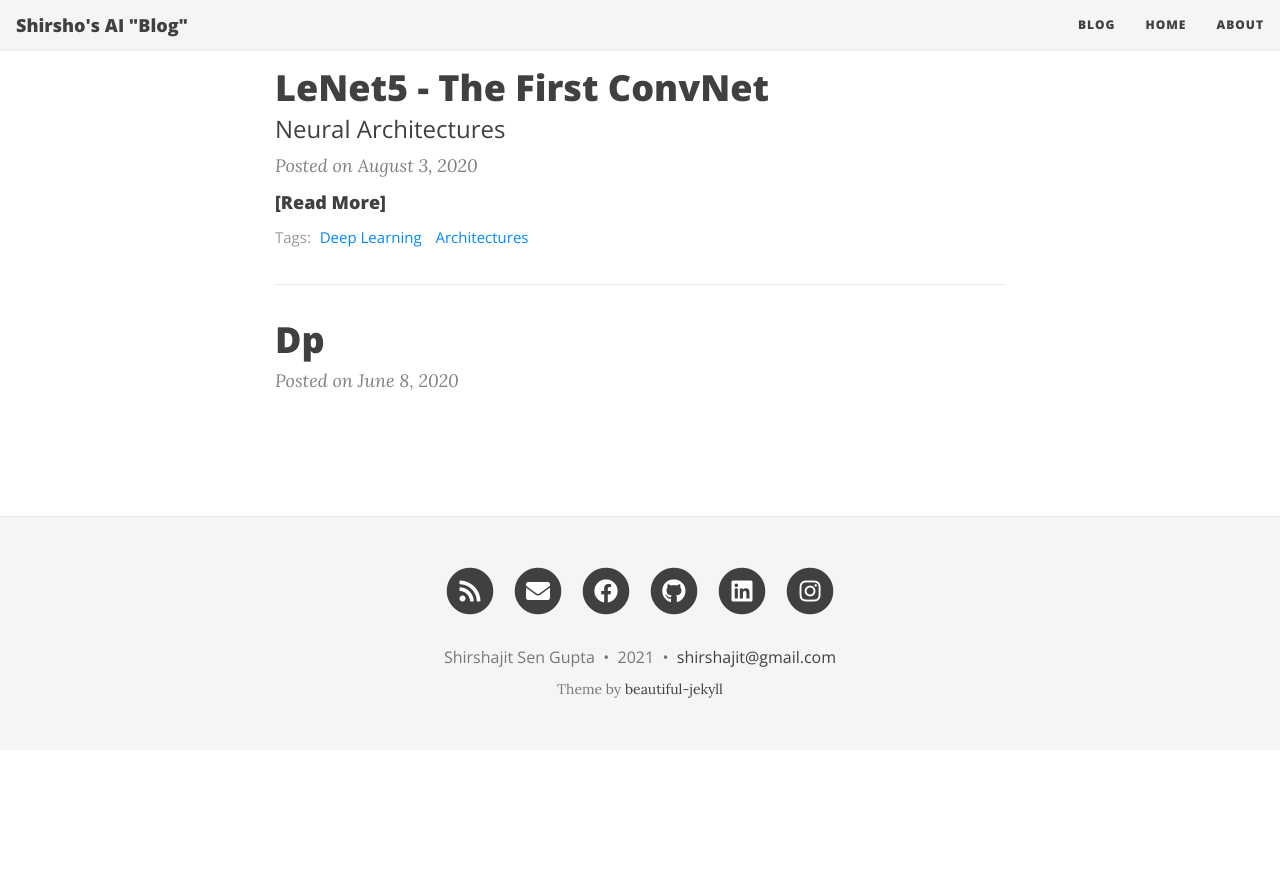
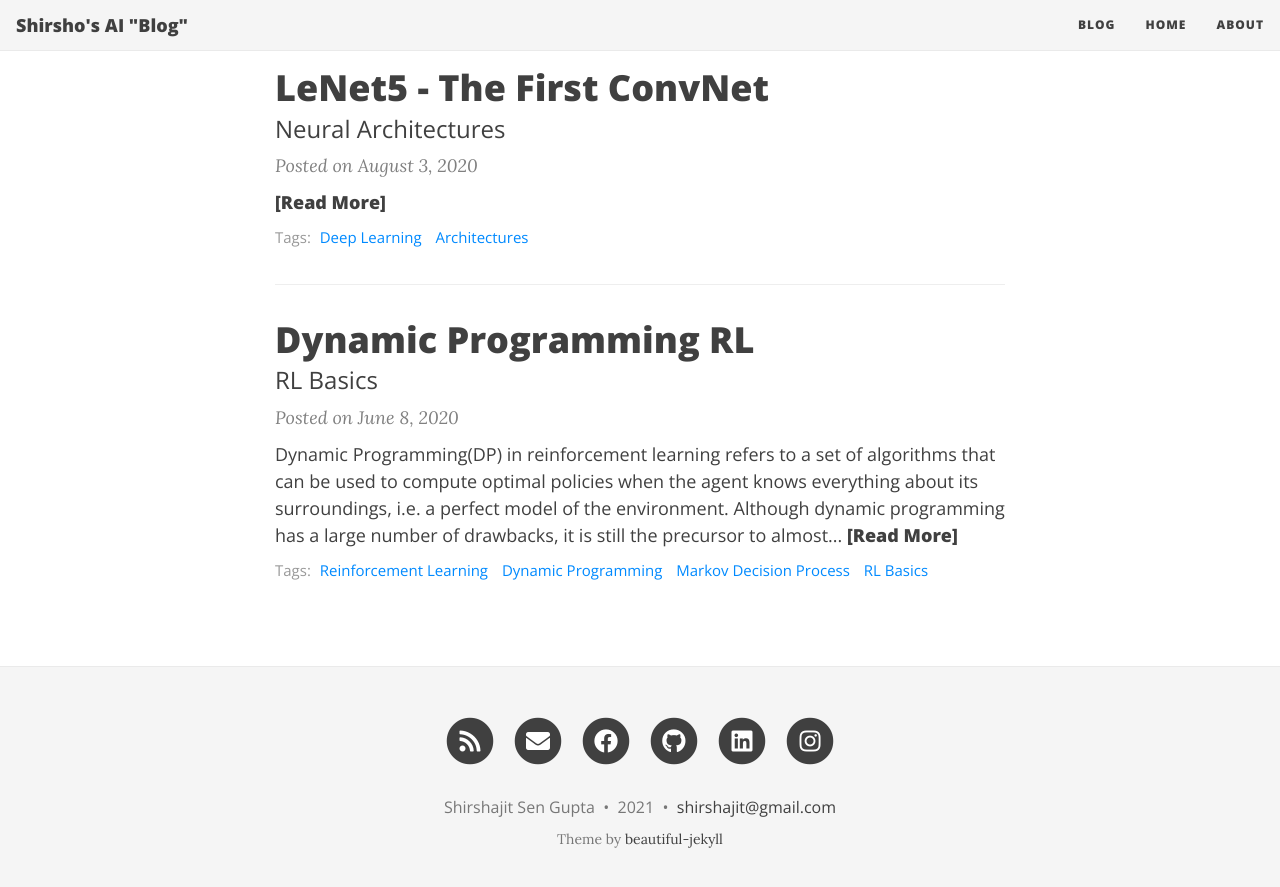
Before and after one commit to shirsho-12/shirsho-12.github.io, a Jekyll site: the page built from index.html, in a window 1280 px wide and 900 px high, scrolled down 1346 px. Shown: the top 887 px of the window. Built offline with Jekyll 4.4.1, drawn with Linux system fonts in a browser that asks for light colours; nearby versions of some CDN libraries; the list of posts is cut into pages by our own code; before the commit the page ends 2096 px from its top, so only the background shows below that; some of the changed lines change nothing that is shown.

Commit message:
Change post 2 image

````diff
--- a/_posts/2020-06-08-dp.md
+++ b/_posts/2020-06-08-dp.md
@@ -0,0 +1,43 @@
+---
+layout: post
+title:  Dynamic Programming RL
+subtitle: RL Basics
+permalink: /blog/rl_dp/
+tags: [Reinforcement Learning, Dynamic Programming, Markov Decision Process, RL Basics]
+comments: true
+share-img: https://raw.githubusercontent.com/shirsho-12/shirsho-12.github.io/master/images/rl/rl_theme.png
+---
+
+Dynamic Programming(DP) in reinforcement learning refers to a set of algorithms that can be used to compute optimal policies when the agent knows everything about its surroundings, i.e. a perfect model of the environment. Although dynamic programming has a large number of drawbacks, it is still the precursor to almost every other reinforcement learning algorithm. This makes knowing DP a foundational block in reinforcement learning. With that said, let's begin.
+
+### Dynamic Programming - A Brief Introduction
+
+*For those of you who know what dynamic programming is, feel free to skip this subsection.*
+
+Dynamic programming, for the uninitiated, is reusing previously calculated values to calculate future ones. Suppose we had to calculate <img src="https://render.githubusercontent.com/render/math?math=2 \times 2 \times 2"> and <img src="https://render.githubusercontent.com/render/math?math=2 \times 2 \times 2 \times 2">. By calculating <img src="https://render.githubusercontent.com/render/math?math=2 \times 2 \times 2 = 8"> first, we can be reuse it - <img src="https://render.githubusercontent.com/render/math?math=2 \times 2 \times 2 \ times 2 = 8 \times 2 = 16"> - to reduce the number of total multiplications. This makes problems that would grow exponentially with size to become polynomial, i.e. much faster. In real terms, problems that may take over an hour to solve naively can be done in seconds.
+
+We perform dynamic programming by storing previously calculated values in a table. There are two main techniques of dynamic programming: tabulation and memoization. Both methods have their pros and cons. [GeeksForGeeks](https://www.geeksforgeeks.org/) has a whole series on [dynamic programming](https://www.geeksforgeeks.org/dynamic-programming/), which go all facets of dynamic programming.
+
+
+## The Theoretical Jargon
+To my utter dismay, we can't proceed with this article without theory. Dynamic programming in RL has strict conditions we need to adhere to, which includes a lot of theory.
+
+### Markov Decision Process (MDP)
+
+In the very first line of the article I've said that dynamic programming requires a *perfect model of the environment*. But what does this perfect model really mean?
+
+In our case, a perfect model means the agent has access to the likelihood of every action happening. The actions themselves must remain the same. Moreover, the probability of the agent moving from state `s` to state `s'` is conditionally independent - if the action takes place at time `t` it only depends on the probabilities at time `t-1`. The process is "memoryless". We call this type of probability matrix a **Markov Chain**.
+
+The importance of conditional independence may not be inherently obvious. An example of such independence would be in population growth. One only needs to know the current population and rate of natural increase(birth rate - death rate) to estimate the future population. Old data is not required. On the other hand, if you go to the doctor with a cough and chest pain, the doctor won't just look at your current state and give you a prescription. He or she will have to look at your medical history. Prior data is a must.
+
+In terms of reinforcement learning, conditional independence simplifies a lot of the mathematics involved. If the agent had to take all his previous actions into consideration each time it took a new one, training would take forever. And while many processes may not satisfy this Markov property, working under that assumption oftentimes leads to accurate results.
+
+A reinforcement learning problem that satisfies this Markov property is called a **Markov Decision Process**. A *finite* task is one that has a clear beginning and ending, i.e. there is a known number of possible states and actions. If the task is finite, the problem becomes a *finite MDP*. As to why these things are important, the agent interacts with the environment and receives feedback in the form of a reward. At each time step t, the environment changes due to the agent's action. These changes are represented by the changing values in the Markov chain.
+
+<figure>
+    <img src="/images/rl/agent-environment-interaction.png" desc="The Agent Environment Interaction Diagram">
+    <figcaption>XKCD #1955</figcaption>
+</figure
+
+### Bellman Equations
+Bellman optimality equations, or Bellman equations, are a set of equations defining the relationship between the value of a state and the value of its successor states.
--- a/_posts/2021-06-05-rl_gym.md
+++ b/_posts/2021-06-05-rl_gym.md
@@ -5,7 +5,7 @@ subtitle: RL Basics
 permalink: /blog/rl_gym/
 tags: [Reinforcement Learning, OpenAI Gym, Games and AI, RL Basics]
 comments: true
-share-img: https://raw.githubusercontent.com/shirsho-12/shirsho-12.github.io/master/images/rl/rl_theme.png
+share-img: https://raw.githubusercontent.com/shirsho-12/shirsho-12.github.io/master/images/rl/gym.png
 ---
 <figure>
     <img src="/images/rl/gym.png" desc="The OpenAI Gym">
@@ -168,7 +168,7 @@ print(values)
         [0.6787, 0.0233]])
 ```
 
-`is_done` is a variable that is used to check whether the episode has terminated. We don't know how much emphasis we should put on one measurement in the state, so we randomly assign importance.
+`is_done` is a variable that is used to check whether the episode has terminated. We don't know how much emphasis we should put on one measurement in the state, so we randomly assign importance. The PyTorch word for matrix is `tensor`.
 
 ```py
 while not is_done:
@@ -180,7 +180,7 @@ while not is_done:
 print(reward)
 >>> 24
 ```
-`from_numpy()` converts the state from a NumPy array to a Torch Tensor and `float()` ensures no precision is lost.This is done to prevent incompatibility errors. The next line is the most confusing here. For this lets print everything.
+`from_numpy()` converts the state from a NumPy array to a Torch Tensor and `float()` ensures no precision is lost.This is done to prevent incompatibility errors. The next line is the most confusing here. For this let's print everything.
 
 ```py
 print(state)     # a simple 1x4 matrix
````
Also changed, not shown: images/rl/agent-environment-interaction.png (added).
